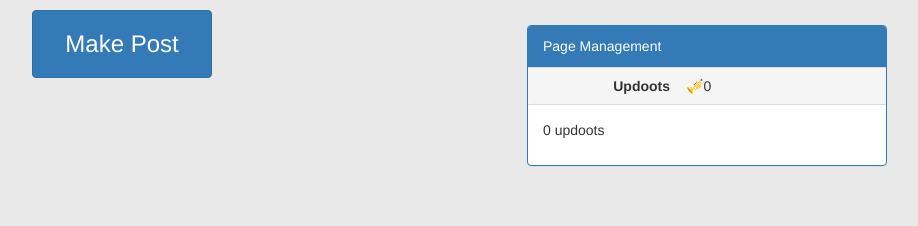
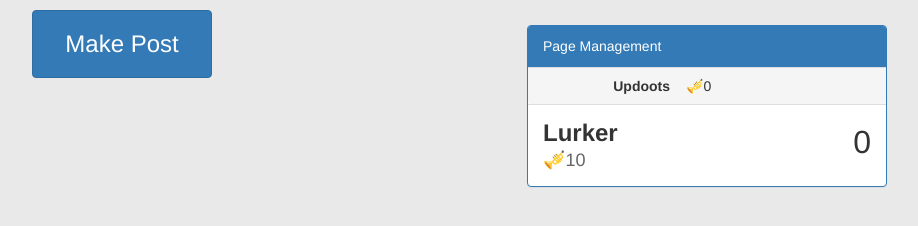
Before and after one commit to RoryStokes/UpDooter, a plain HTML site: page index.html in a window 1280 px wide. Shown: the whole page, without its empty margins (323-1241 px from the left). Drawn offline with nearby package versions, Linux system fonts and the light colour scheme.

Commit message:
Added shop info

```diff
--- a/management.html
+++ b/management.html
@@ -9,6 +9,14 @@
         </tr>
     </table>
     <div class="panel-body">
-        <p>{{updoots}} updoots</p>
+        <div class="row" ng-repeat="item in shop.items">
+            <div class="col-xs-9 item-info">
+                <h1>{{item.name}}</h1>
+                <h2>🎺{{shop.getCost(item)}}</h2>
+            </div>
+            <div class="col-xs-3 item-count">
+                {{item.count}}
+            </div>
+        </div>
     </div>
 </div>
--- a/scripts/game.js
+++ b/scripts/game.js
@@ -16,11 +16,11 @@ app.controller('game', function($scope, localStorageService) {
 
   $scope.shop = {};
   $scope.shop.items = [];
-  var lurkers = {name:'Lurker',baseCost:10,number:0};
+  var lurkers = {name:'Lurker',baseCost:10,count:0};
   $scope.shop.items.push(lurkers);
 
-  $scope.shop.getCost = function(base, n){
-    return Math.floor(base*Math.pow(1.1,n));
+  $scope.shop.getCost = function(item){
+    return Math.floor(item.baseCost*Math.pow(1.1,item.count));
   };
 
   $scope.doot = function(post){
--- a/style/main.css
+++ b/style/main.css
@@ -43,3 +43,32 @@ body {
 .panel-management {
     margin-top: 25px;
 }
+
+
+.panel-horizontal {
+    background-color: #f5f5f5;
+    border: 1px solid #ddd;
+    border-radius: 4px;
+}
+.panel-horizontal > .panel-body {
+    background-color: white;
+    border-radius: 0 4px 4px 0;
+    border-left: 1px solid #ddd;
+}
+
+
+.item-info > h1{
+    font-size: x-large;
+    margin: 0;
+    font-weight: bold;
+}
+.item-info > h2 {
+    font-size: large;
+    margin: 5px 0 0 0;
+    color: #666666;
+}
+
+.item-count {
+    font-size: xx-large;
+    text-align: right;
+}
```
